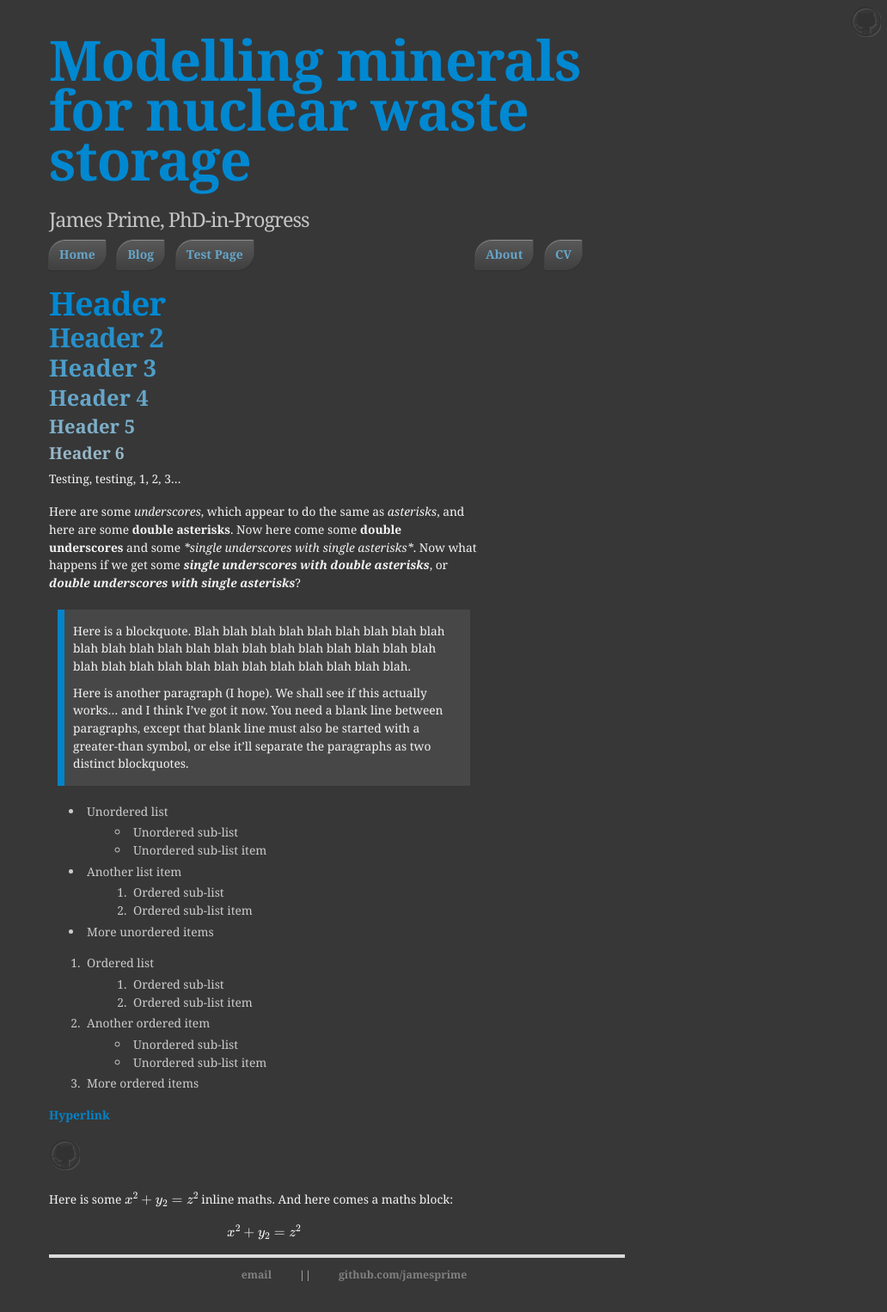
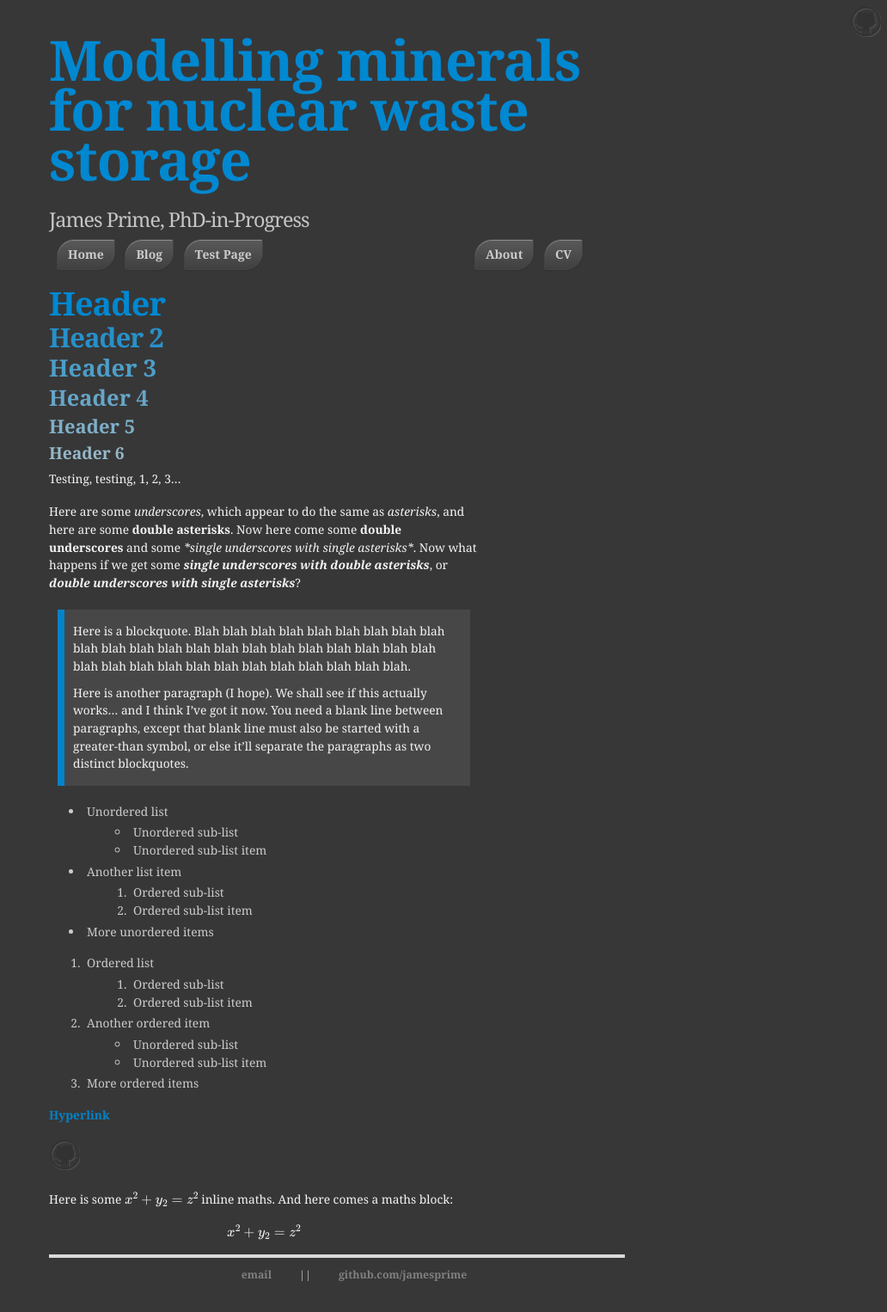
Before and after one commit to jamesprime/jamesprime.github.io, a Jekyll site: the page built from _pages/dhtest/index.md, in a window 1280 px wide. Shown: the whole page at 86% size, without its empty margins (248-1280 px from the left). Built offline with Jekyll 4.4.1, drawn with Linux system fonts in a browser that asks for light colours; nearby versions of some CDN libraries; formulas are drawn with MathJax 3.

Commit message:
Updated _sass/uberduper.scss
Colour and margin changes as further test to .banner stylings, continued

```diff
--- a/_sass/uberduper.scss
+++ b/_sass/uberduper.scss
@@ -267,7 +267,7 @@ div.slogan {
     .leftbuttons {
         position: fixed;
         left: 50%;
-        margin-left: -350px; // Lines up with content box's left edge
+        margin-left: -340px; // Lines up with content box's left edge
     }
 
     .rightbuttons {
@@ -288,7 +288,7 @@ div.slogan {
 
             a.button {
                 background-color: #404040;
-                color: #66a6c9;
+                // color: #66a6c9;
             }
         }
     }
```
